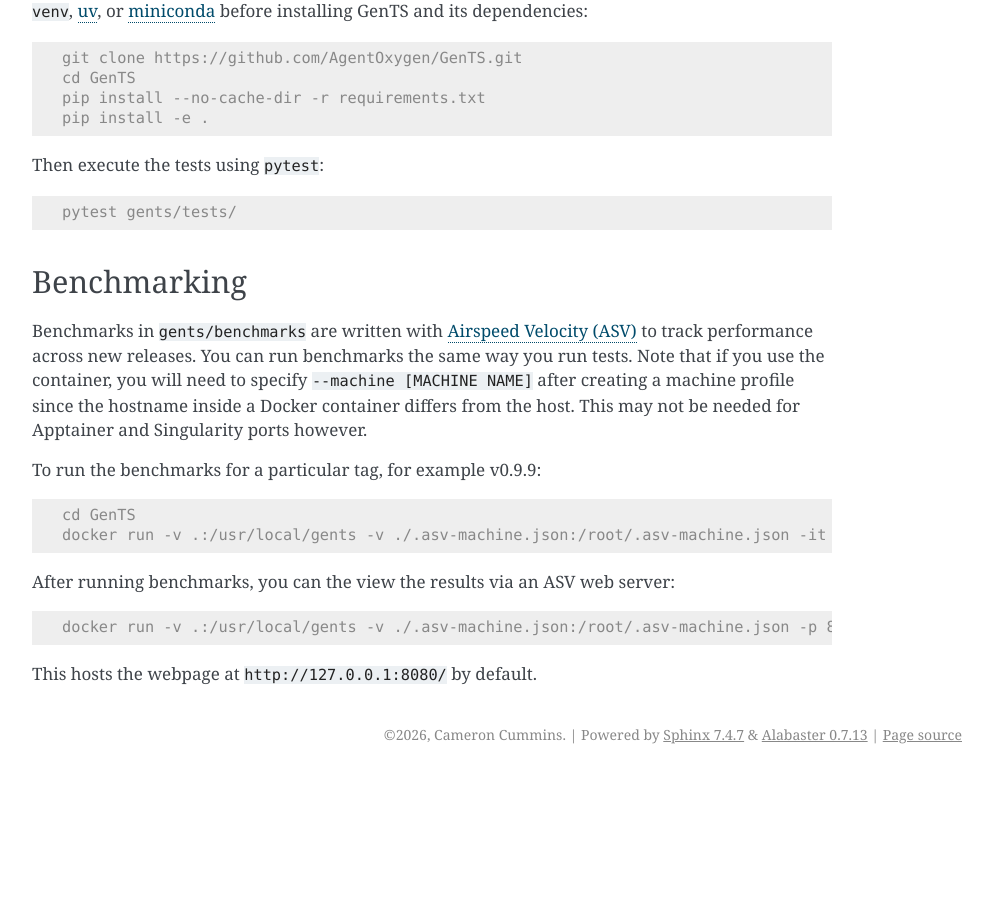
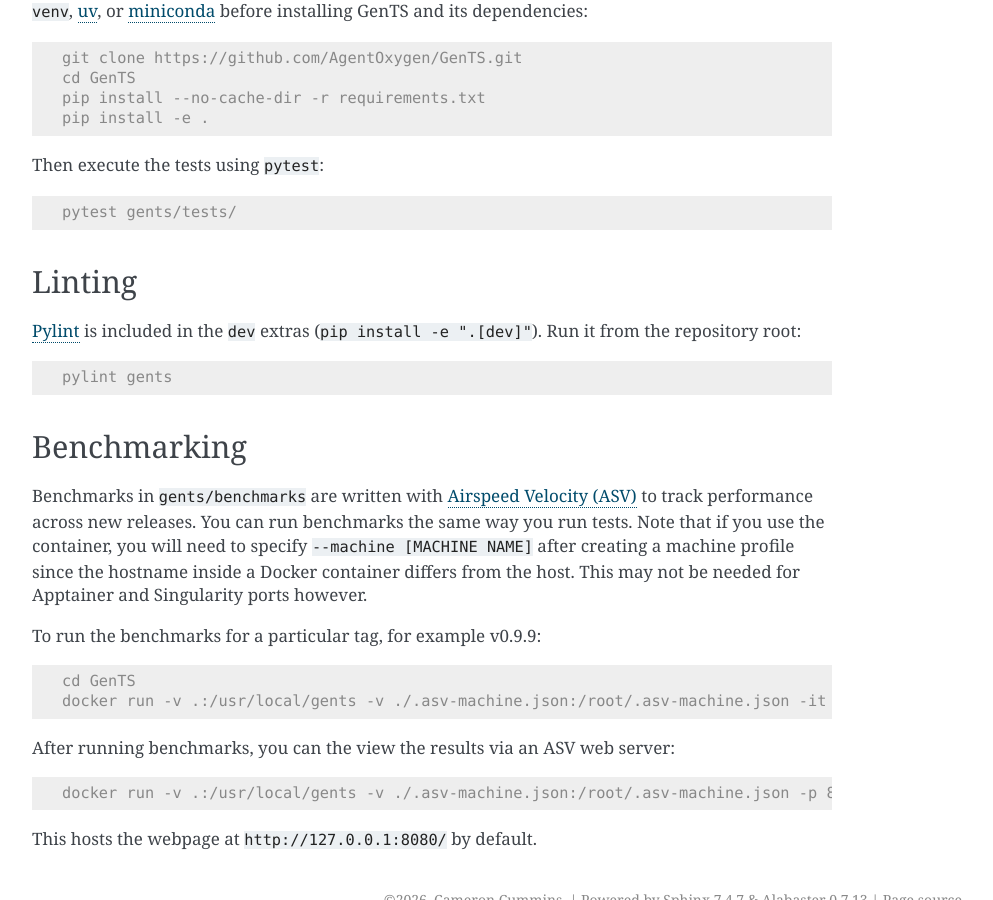
Before and after one commit to AgentOxygen/GenTS, a Sphinx documentation site: the page built from docs/dev.rst, in a window 1280 px wide and 900 px high, scrolled down 1514 px. Shown: the whole window, without its empty margins (278-1271 px from the left). Built offline with Sphinx 7.4.7, drawn with Linux system fonts in a browser that asks for light colours; before the commit the page ends 2288 px from its top, so only the background shows below that.

Commit message:
Updated docs for using pylint

```diff
--- a/docs/dev.rst
+++ b/docs/dev.rst
@@ -69,6 +69,15 @@ Then execute the tests using ``pytest``:
 
     pytest gents/tests/
 
+Linting
+-------
+
+`Pylint <https://pylint.readthedocs.io/>`_ is included in the ``dev`` extras (``pip install -e ".[dev]"``). Run it from the repository root:
+
+.. code-block:: console
+
+    pylint gents
+
 Benchmarking
 ------------
 
```
Also changed, not shown: docs/llm/workflows.md (+2 -1 lines).
